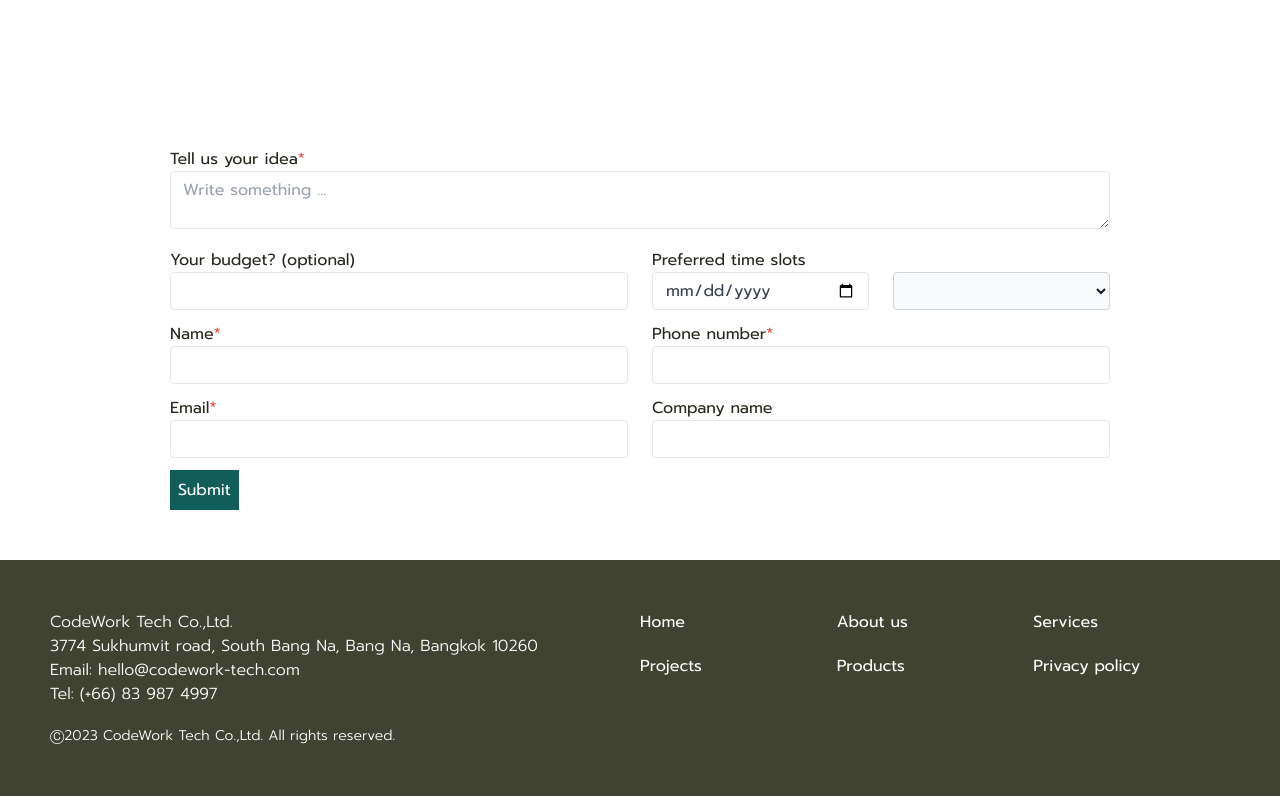
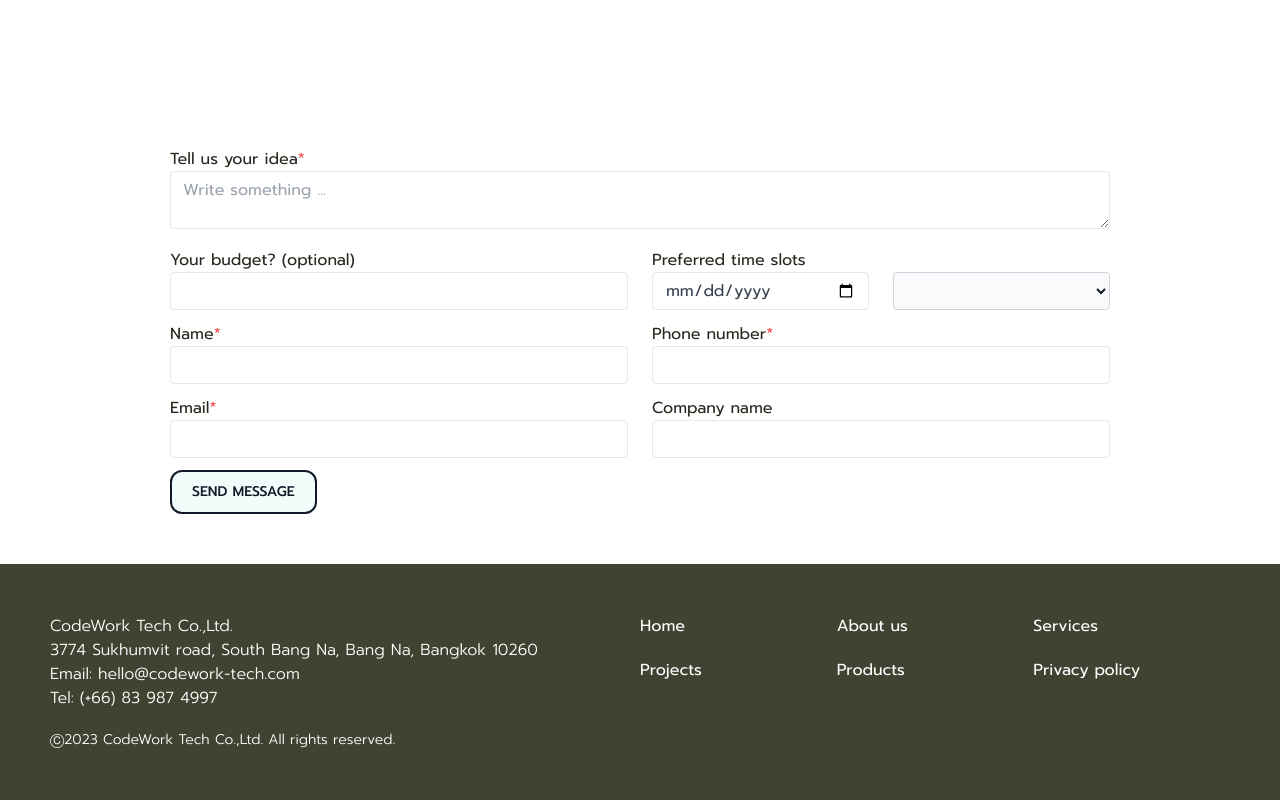
Before and after one commit to The-Alzhemist/codework-landing-page, a Next.js app: page /contact-us in a window 1280 px wide. Shown: the part 499-1299 px from the top of the page. Built offline with nearby package versions, Linux system fonts and the light colour scheme.

Commit message:
update button

```diff
--- a/src/components/ContactUs/contactus-form.tsx
+++ b/src/components/ContactUs/contactus-form.tsx
@@ -1,5 +1,8 @@
 import React from "react";
 import { useForm } from "react-hook-form";
+import { PrimaryButton } from "../AppLayout/components/button/PrimaryButton";
+import { ExternalOutlinedButton } from "../AppLayout/components/button/ExternalOutlinedButton";
+import { ExternalPrimaryButton } from "../AppLayout/components/button/ExternalPrimaryButton";
 
 type FormValues = {
   tellAboutIdeaInput: string;
@@ -178,18 +181,15 @@ const ContactUsForm = () => {
               className="appearance-none border rounded w-full py-2 px-3 text-gray-700 mb-3 leading-tight focus:outline-none focus:shadow-outline"
               type="text"
               id="CompanyName"
-              {...register("CompanyName", {
-                required: {
-                  value: true,
-                  message: "CompanyName is required",
-                },
-              })}
+              {...register("CompanyName")}
             />
             <p className="text-red-500">{errors.CompanyName?.message}</p>
           </div>
         </div>
 
-        <button className="bg-teal-800 p-2 text-white" disabled={!isValid}>Submit</button>
+
+
+        <ExternalPrimaryButton className={`${isValid ? 'bg-teal-800' : 'bg-teal-50' }`}  pathName="#" disabled={!isValid}>SEND MESSAGE</ExternalPrimaryButton>
       </form>
     </div>
   );
```
